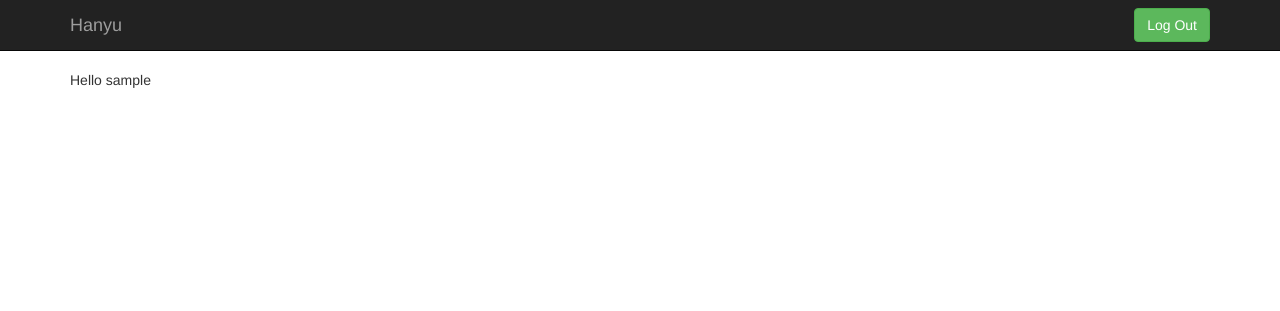
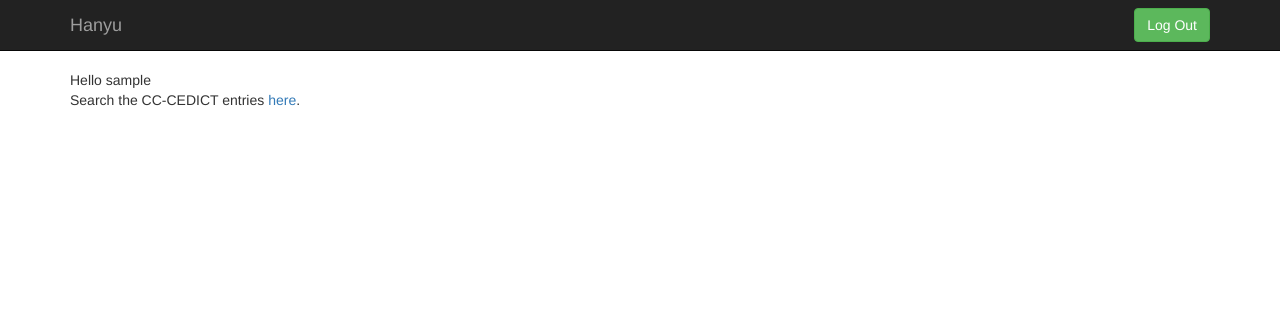
Before and after one commit to elmq0022/hanyu, a Django app: page /accounts/home/ in a window 1280 px wide. Shown: the top 311 px of the page. Run offline with Django 3.2, Linux system fonts and the light colour scheme; the visitor is signed in with stand-in values (Sample User, id 1); some libraries are stand-ins or nearby versions.

Commit message:
adding some links to landing and home pages

```diff
--- a/accounts/templates/accounts/home.html
+++ b/accounts/templates/accounts/home.html
@@ -4,5 +4,6 @@
 {{ block.super }}
 <div class="container">
     Hello {{ user.username }}
+    <p>Search the CC-CEDICT entries <a href="{% url 'dictionary:search' %}">here</a>.</p>
 </div>
 {% endblock body %}
--- a/templates/index.html
+++ b/templates/index.html
@@ -8,5 +8,7 @@
 {{ block.super }}
 <div class="container">
     <h1>Welcome to Hanyu: A Place to Learn Mandarin Chinese</h1>
+    <p>Register <a href="{% url 'accounts:signup' %}">here</a>.</p>
+    <p>Search the CC-CEDICT entries <a href="{% url 'dictionary:search' %}">here</a>.</p>
 </div>
 {% endblock body %}
```
